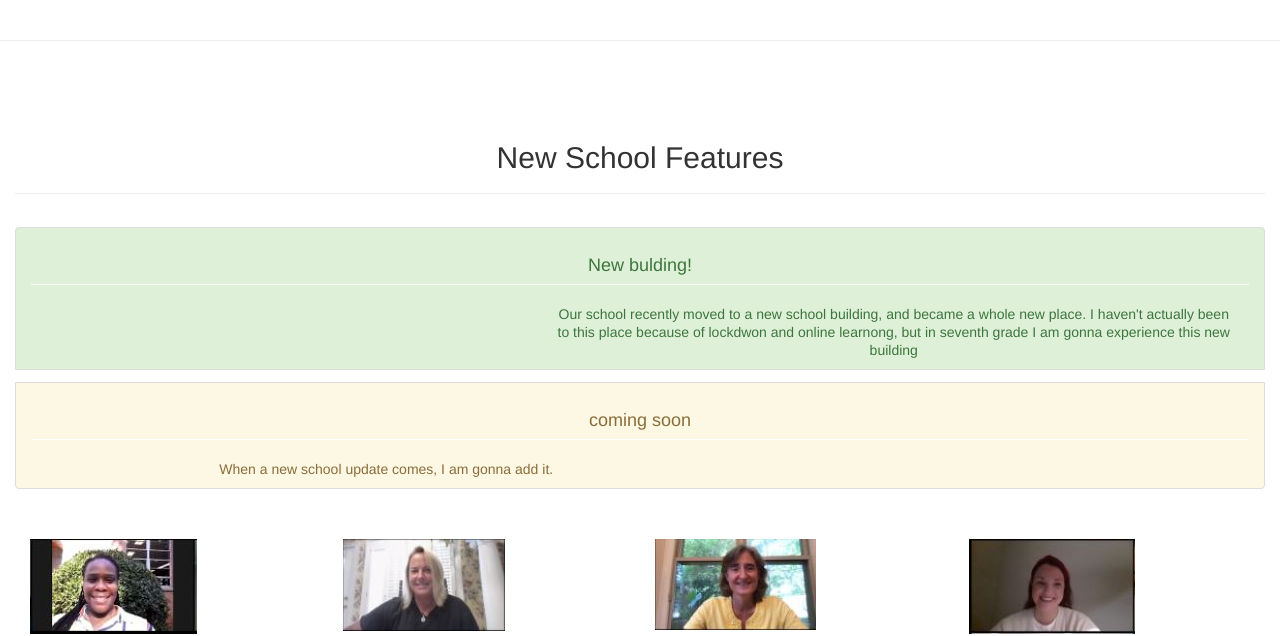
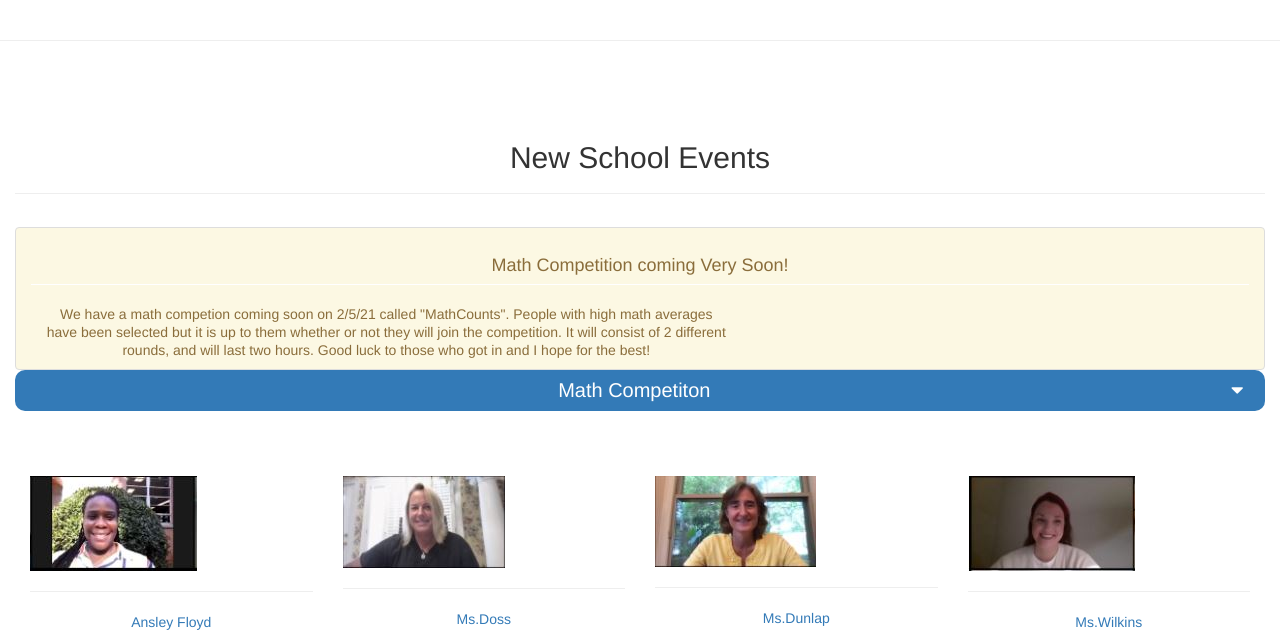
Before and after one commit to TheOneAndOnlyCodeMaster/Kittredge-Magnet-School, a plain HTML site: page index.html in a window 1280 px wide. Shown: the part 1645-2281 px from the top of the page. Drawn offline with nearby package versions, Linux system fonts and the light colour scheme; a script that the page names is missing.

Commit message:
Add files via upload

```diff
--- a/index.html
+++ b/index.html
@@ -115,20 +115,32 @@
     <section class="col-lg-12 col-md-12 col-sm-12 col-xs-12" id="new">
 
         <div class="page-header col-lg-12 col-md-12 col-sm-12 col-xs-12" id="newbuilding">
-            <h2 class="text-capitalize ">new school features</h2>
+            <h2 class="text-capitalize ">new school events</h2>
         </div>
         <ul class="list-group">
-            <li class="list-group-item list-group-item-success col-lg-12 col-md-12 col-sm-12 col-xs-12 environment_li">
-                <h4>New bulding!</h4> <img src="" class="img-responsive col-lg-5 col-md-5 col-sm-5 col-xs-12">
-                <p class="list-group-item-text col-lg-7 col-md-7 col-sm-7 col-xs-12"> Our school recently moved to a new school building, and became a whole new place. I haven't actually been to this place because of lockdwon and online learnong, but in seventh grade I am gonna experience this new building</p>
-            </li>
             <li class="list-group-item list-group-item-warning col-lg-12 col-md-12 col-sm-12 col-xs-12 environment_li">
-                <h4>coming soon</h4>
+                <h4>Math Competition coming Very Soon!</h4>
 
-                <p class="list-group-item-text col-lg-7 col-md-7 col-sm-7 col-xs-12">When a new school update comes, I am gonna add it.</p>
+                <p class="list-group-item-text col-lg-7 col-md-7 col-sm-7 col-xs-12"> We have a math competion coming soon on 2/5/21 called "MathCounts". People with high math averages have been selected but it is up to them whether or not they will join the competition. It will consist of 2 different rounds, and will last two hours. Good luck to those who got in and I hope for the best!
+                </p>
             </li>
 
+
+
+
         </ul>
+
+
+           <div class="bg-primary math_com" data-toggle="collapse" data-target="#mathe_com">Math Competiton<i class="fa fa-sort-desc"></i> </div>
+        <div id="mathe_com" class="collapse">
+            <div class="col-lg-3 col-md-3 col-sm-6 col-xs-12">
+                <img src="Matth%20pic.jpg" class="img-responsive img-thumbnail">
+            </div>
+            <div class="col-lg-9 col-md-9 col-sm-6 col-xs-12 movie_text">
+                <h5 class="text-success text-left text-capitalize">Math Competition</h5>
+                <p>We have a math competion coming soon on 2/5/21 called "MathCounts". People with high math averages have been selected but it is up to them whether or not they will join the competition. It will consist of 2 different rounds, and will last two hours. Good luck to those who got in and I hope for the best!</p>
+            </div>
+        </div>
 
 
     </section>
@@ -242,4 +254,6 @@
         <iframe src="https://www.google.com/maps/embed?pb=!1m18!1m12!1m3!1d3314.443717870567!2d-84.33031768530698!3d33.82666593703225!2m3!1f0!2f0!3f0!3m2!1i1024!2i768!4f13.1!3m3!1m2!1s0x88f5074fd2077949%3A0xd6b7eb965368f543!2sKittredge%20Magnet%20School%20for%20High%20Achievers!5e0!3m2!1sen!2sus!4v1609194981895!5m2!1sen!2sus" width="600" height="450" frameborder="0" style="border:0;" allowfullscreen="" aria-hidden="false" tabindex="0"></iframe>
         <h2 id="jangle bulls"> This is the current location of my school, we recently moved here from Nancy Creek Drive, switching places with another school.</h2>
     </section>
-</body></html>
+</body>
+
+</html>
--- a/style.css
+++ b/style.css
@@ -82,3 +82,15 @@ h2{
 #Teachers{
     margin-top: 50px;
 }
+.math_com {
+    font-size: 20px;
+    padding: 6px 22px;
+    border-radius: 10px;
+    margin-bottom: 15px;
+    width: 100%;
+    display: inline-block;
+}
+
+.math_com i {
+    float: right;
+}
```
